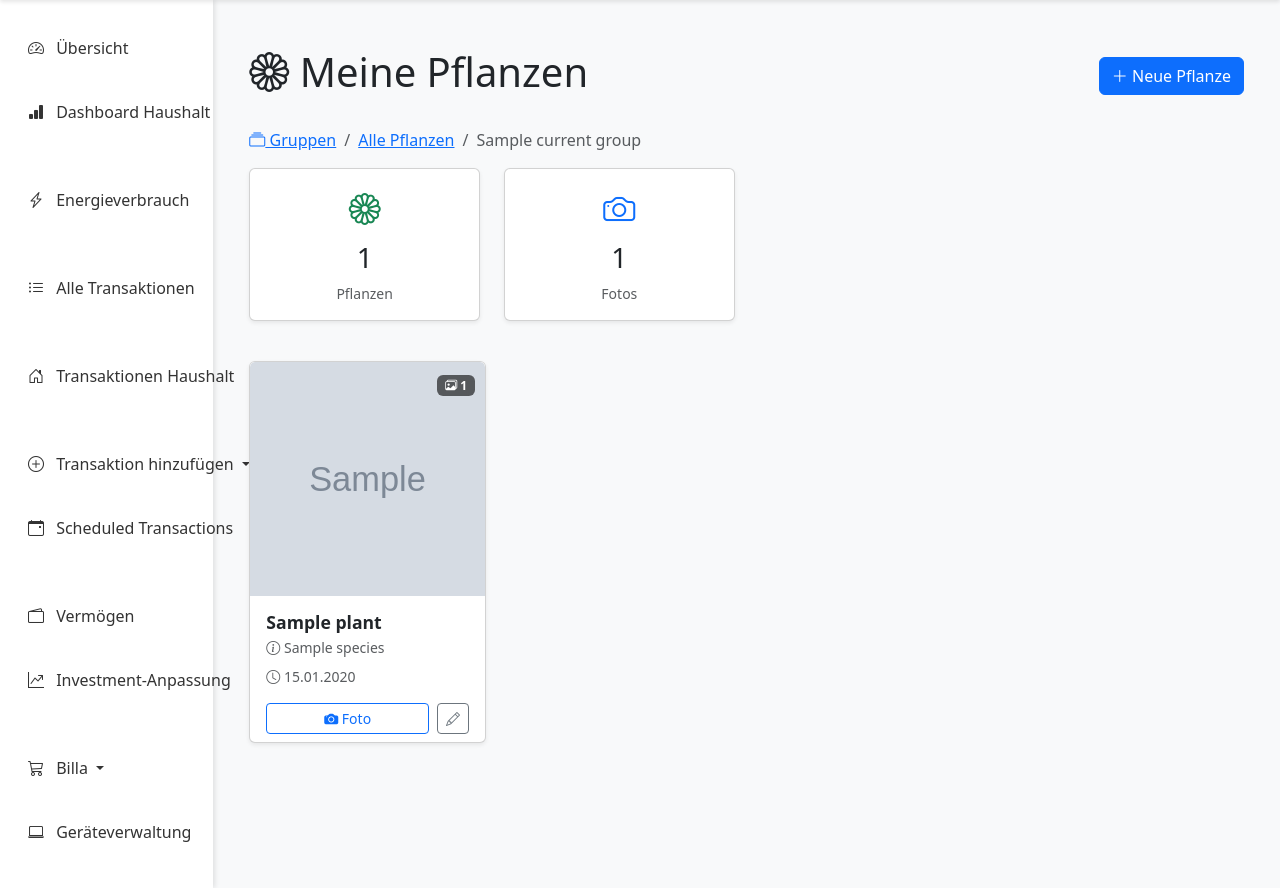
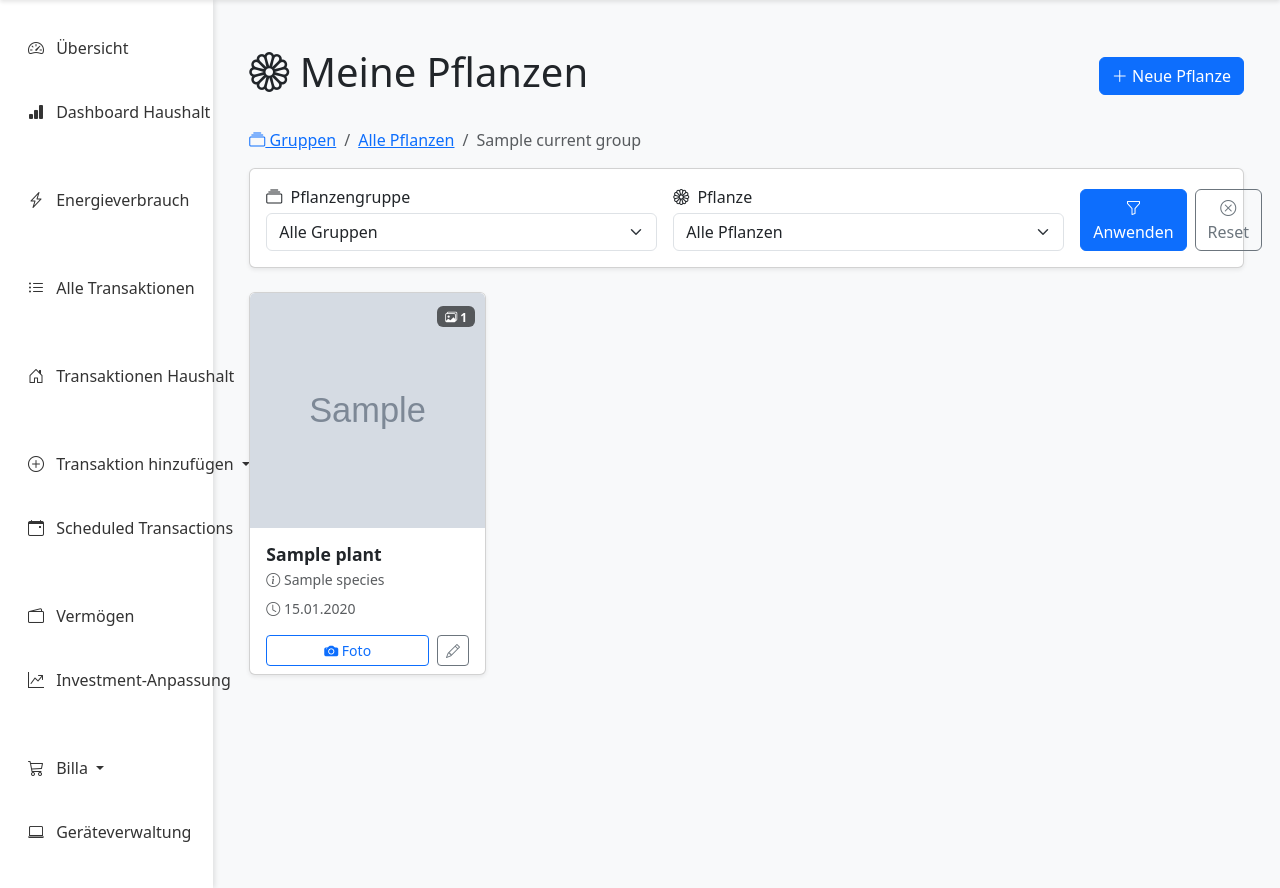
Before and after one commit to sigi-campus02/finance_dashboard, a Django app: template plants/templates/plants/plant_list.html in a window 1280 px wide. Shown: the part 56-944 px from the top of the page. Run offline with Django 5.2, Linux system fonts and the light colour scheme; the template is opened without the code that fills it: most values are stand-ins (such as "Sample title", 1, 10 or a date in 2020); grey boxes marked "Sample" are stand-in pictures.

Commit message:
Pflanzengruppen inkludiert

```diff
--- a/plants/templates/plants/plant_list.html
+++ b/plants/templates/plants/plant_list.html
@@ -39,27 +39,52 @@
       </ol>
     </nav>
 
-    <!-- Statistik Cards (Optional) -->
-    <div class="row mb-4">
-        <div class="col-6 col-md-3 mb-3">
-            <div class="card shadow-sm">
-                <div class="card-body text-center">
-                    <i class="bi bi-flower1 text-success" style="font-size: 2rem;"></i>
-                    <h3 class="mt-2">{{ plants.count }}</h3>
-                    <p class="text-muted mb-0 small">Pflanzen</p>
+    <!-- Filterbar -->
+    <form method="get" class="card shadow-sm mb-4">
+      <div class="card-body">
+        <div class="row g-3 align-items-end">
+          <!-- Gruppen-Filter -->
+          <div class="col-12 col-md-5">
+            <label for="filterGroup" class="form-label mb-1">
+              <i class="bi bi-collection me-1"></i> Pflanzengruppe
+            </label>
+            <select id="filterGroup" name="group" class="form-select">
+              <option value="">Alle Gruppen</option>
+              {% for g in groups %}
+                <option value="{{ g.id }}" {% if selected_group|default:'' == g.id|stringformat:"s" %}selected{% endif %}>
+                  {{ g.name }}
+                </option>
+              {% endfor %}
+            </select>
+          </div>
+
+          <!-- Pflanzen-Filter -->
+          <div class="col-12 col-md-5">
+            <label for="filterPlant" class="form-label mb-1">
+              <i class="bi bi-flower1 me-1"></i> Pflanze
+            </label>
+            <select id="filterPlant" name="plant" class="form-select">
+              <option value="">Alle Pflanzen</option>
+              {% for p in plant_options %}
+                <option value="{{ p.id }}" {% if selected_plant|default:'' == p.id|stringformat:"s" %}selected{% endif %}>
+                  {% if p.group %}{{ p.group.name }} → {% endif %}{{ p.name }}
+                </option>
+              {% endfor %}
+            </select>
+          </div>
+
+          <!-- Apply / Reset -->
+          <div class="col-12 col-md-2 d-flex gap-2">
+            <button type="submit" class="btn btn-primary w-100">
+              <i class="bi bi-funnel"></i> Anwenden
+            </button>
+            <a href="{% url 'plants:plant_list' %}" class="btn btn-outline-secondary w-100">
+              <i class="bi bi-x-circle"></i> Reset
+            </a>
           </div>
         </div>
       </div>
-        <div class="col-6 col-md-3 mb-3">
-            <div class="card shadow-sm">
-                <div class="card-body text-center">
-                    <i class="bi bi-camera text-primary" style="font-size: 2rem;"></i>
-                    <h3 class="mt-2">{{ total_images }}</h3>
-                    <p class="text-muted mb-0 small">Fotos</p>
-                </div>
-            </div>
-        </div>
-    </div>
+    </form>
 
     <!-- Pflanzen Grid -->
     {% if plants %}
```
Also changed, not shown: plants/views.py (+37 -11 lines). Lines whose indentation alone changed are shown as unchanged.
